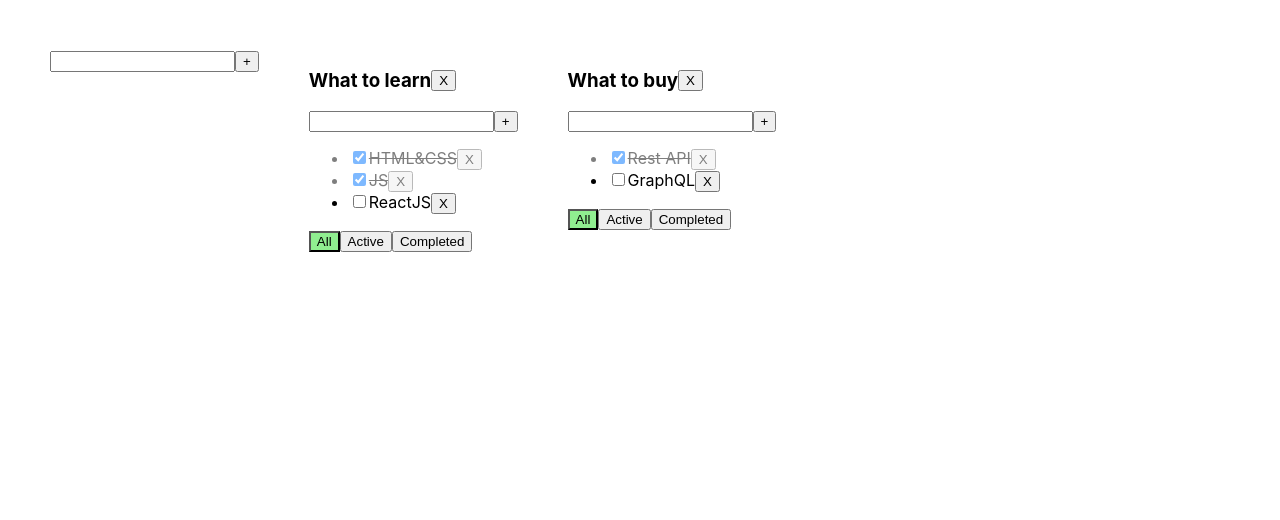
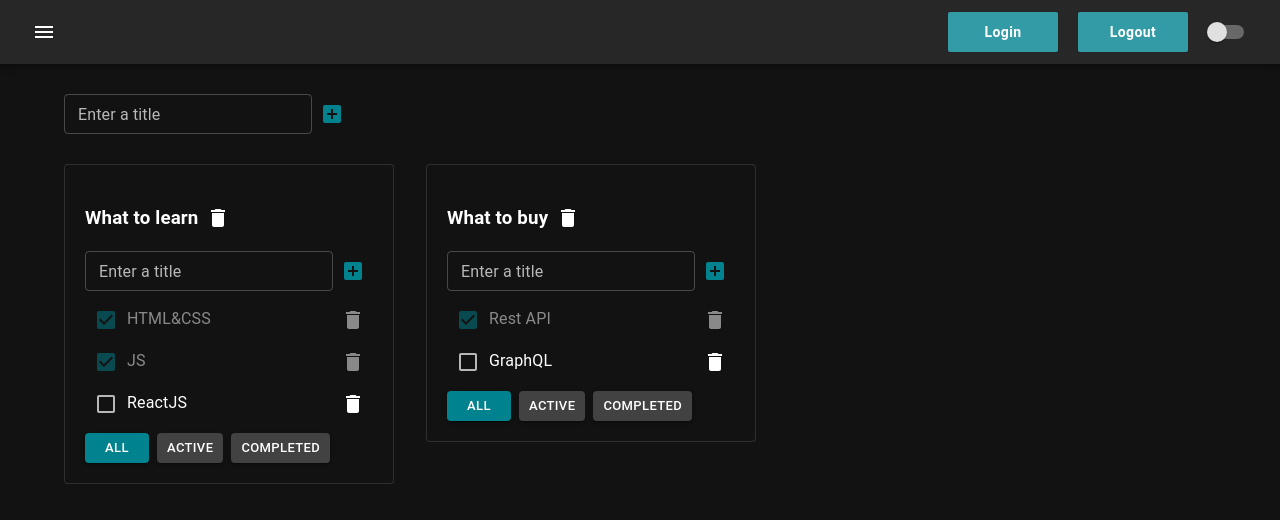
Before and after one commit to ibdkn/my-todolist, a React (Create React App) app: page / in a window 1280 px wide. Shown: the top 520 px of the page. Built offline with nearby package versions, Linux system fonts and the light colour scheme.

Commit message:
added styles

```diff
--- a/src/App.tsx
+++ b/src/App.tsx
@@ -3,6 +3,16 @@ import './App.css';
 import {Todolist} from "./components/Todolist/Todolist";
 import {v1} from "uuid";
 import {AddItemForm} from "./components/AddItemForm/AddItemForm";
+import Grid from '@mui/material/Grid';
+import {AppBar, CssBaseline, IconButton, Switch, Toolbar} from "@mui/material";
+import MenuIcon from '@mui/icons-material/Menu';
+import Container from '@mui/material/Container';
+import Paper from '@mui/material/Paper'
+import {MenuButton} from "./components/MenuButton";
+import { createTheme, ThemeProvider } from '@mui/material/styles'
+import {deepOrange, grey, lightBlue} from "@mui/material/colors";
+
+type ThemeMode = 'dark' | 'light'
 
 export type TodolistType = {
     id: string
@@ -26,6 +36,8 @@ const todolistID1 = v1()
 const todolistID2 = v1()
 
 function App() {
+    const [themeMode, setThemeMode] = useState<ThemeMode>('dark')
+
     const [todolists, setTodolists] = useState<TodolistType[]>([
         {id: todolistID1, title: 'What to learn', filter: 'all'},
         {id: todolistID2, title: 'What to buy', filter: 'all'},
@@ -33,13 +45,13 @@ function App() {
 
     const [tasks, setTasks] = useState<TasksState>({
         [todolistID1]: [
-            { id: v1(), title: 'HTML&CSS', isDone: true },
-            { id: v1(), title: 'JS', isDone: true },
-            { id: v1(), title: 'ReactJS', isDone: false },
+            {id: v1(), title: 'HTML&CSS', isDone: true},
+            {id: v1(), title: 'JS', isDone: true},
+            {id: v1(), title: 'ReactJS', isDone: false},
         ],
         [todolistID2]: [
-            { id: v1(), title: 'Rest API', isDone: true },
-            { id: v1(), title: 'GraphQL', isDone: false },
+            {id: v1(), title: 'Rest API', isDone: true},
+            {id: v1(), title: 'GraphQL', isDone: false},
         ],
     });
 
@@ -74,31 +86,61 @@ function App() {
     }
 
     const updateTaskTitle = (todolistID: string, taskID: string, title: string) => {
-        setTasks({...tasks, [todolistID]: tasks[todolistID].map(t => t.id === taskID ? {...t, title}: t)})
+        setTasks({...tasks, [todolistID]: tasks[todolistID].map(t => t.id === taskID ? {...t, title} : t)})
     }
 
     const changeTaskStatus = (todolistID: string, taskId: string, isDone: boolean) => {
         setTasks({...tasks, [todolistID]: tasks[todolistID].map(t => t.id === taskId ? {...t, isDone} : t)})
     }
 
+    const theme = createTheme({
+        palette: {
+            mode: themeMode === 'light' ? 'light' : 'dark',
+            primary: {
+                main: '#00838f',
+            },
+        },
+    });
+
+    const changeModeHandler = () => {
+        setThemeMode(themeMode == 'light' ? 'dark' : 'light')
+    }
+
     return (
-        <div className="App">
+        <ThemeProvider theme={theme}>
+            <CssBaseline/>
+            <AppBar position="static" sx={{ mb: '30px' }}>
+                <Toolbar sx={{ display: 'flex', justifyContent: 'space-between' }}>
+                    <IconButton color="inherit">
+                        <MenuIcon />
+                    </IconButton>
+                    <div>
+                        <MenuButton>Login</MenuButton>
+                        <MenuButton>Logout</MenuButton>
+                        <Switch color={'default'} onChange={changeModeHandler} />
+                    </div>
+                </Toolbar>
+            </AppBar>
+            <Container fixed>
+                <Grid container sx={{ mb: '30px' }}>
                     <AddItemForm addItem={addTodolist}/>
+                </Grid>
+                <Grid container spacing={4}>
                     {todolists.map(tl => {
 
                         const allTodolistTasks = tasks[tl.id];
-
                         let filteredTasks = allTodolistTasks;
-
-                if(tl.filter === 'active') {
+                        if (tl.filter === 'active') {
                             filteredTasks = allTodolistTasks.filter(t => !t.isDone);
                         }
-                if(tl.filter === 'completed') {
+                        if (tl.filter === 'completed') {
                             filteredTasks = allTodolistTasks.filter(t => t.isDone);
                         }
 
                         return (
-                    <Todolist key={tl.id}
+                            <Grid item key={tl.id}>
+                                <Paper sx={{ p: '20px' }} variant="outlined" square={false}>
+                                    <Todolist
                                         todolistID={tl.id}
                                         title={tl.title}
                                         tasks={filteredTasks}
@@ -111,9 +153,13 @@ function App() {
                                         updateTodolistTitle={updateTodolistTitle}
                                         changeFilter={changeFilter}
                                     />
+                                </Paper>
+                            </Grid>
                         )
                     })}
-        </div>
+                </Grid>
+            </Container>
+        </ThemeProvider>
     );
 }
 
--- a/src/components/AddItemForm/AddItemForm.tsx
+++ b/src/components/AddItemForm/AddItemForm.tsx
@@ -1,24 +1,24 @@
-import {Input} from "../Input/Input";
-import {Button} from "../Button/Button";
 import {ChangeEvent, KeyboardEvent, useState} from "react";
+import {IconButton, TextField} from "@mui/material";
+import AddBoxIcon from '@mui/icons-material/AddBox'
 
 type AddItemFormPropsType = {
     addItem: (title: string) => void
 };
 export const AddItemForm = ({addItem}: AddItemFormPropsType) => {
-    const [itemTitle, setItemTitle] = useState<string>('');
+    const [title, setTitle] = useState<string>('');
     const [error, setError] = useState<string | null>(null);
 
     const addItemHandler = () => {
-        if(itemTitle.trim() !== '') {
-            addItem(itemTitle.trim());
-            setItemTitle('');
+        if(title.trim() !== '') {
+            addItem(title.trim());
+            setTitle('');
         } else {
             setError('Title is required');
         }
     }
-    const changeTaskTitleHandler = (e: ChangeEvent<HTMLInputElement>) => {
-        setItemTitle(e.currentTarget.value);
+    const changeItemTitleHandler = (e: ChangeEvent<HTMLInputElement>) => {
+        setTitle(e.currentTarget.value);
     }
 
     const onKeyUpHandler = (e: KeyboardEvent<HTMLInputElement>) => {
@@ -30,13 +30,20 @@ export const AddItemForm = ({addItem}: AddItemFormPropsType) => {
 
     return (
         <div>
-            <Input
+            <TextField
+                label='Enter a title'
+                variant='outlined'
                 className={error ? 'error' : ''}
-                value={itemTitle}
-                onChange={changeTaskTitleHandler}
-                onKeyUp={onKeyUpHandler}/>
-            <Button title="+" onClick={addItemHandler}/>
-            {error && <p className="error-message">{error}</p>}
+                value={title}
+                size={'small'}
+                error={!!error}
+                helperText={error}
+                onChange={changeItemTitleHandler}
+                onKeyUp={onKeyUpHandler}
+            />
+            <IconButton onClick={addItemHandler} color={'primary'}>
+                <AddBoxIcon />
+            </IconButton>
         </div>
     );
 };
--- a/src/components/EditableSpan/EditableSpan.tsx
+++ b/src/components/EditableSpan/EditableSpan.tsx
@@ -1,4 +1,5 @@
 import {ChangeEvent, useState} from "react";
+import {TextField} from "@mui/material";
 
 type EditableSpanPropsType = {
     value: string
@@ -23,11 +24,14 @@ export const EditableSpan = ({value, onChange}: EditableSpanPropsType) => {
     return (
         <>
             {editMode ? (
-                    <input type="text"
-                           value={title}
-                           onBlur={deactivateEditModeHandler}
-                           onChange={changeTitleHandler}
-                           autoFocus/>
+                <TextField
+                    variant={'outlined'}
+                    value={title}
+                    size={'small'}
+                    onChange={changeTitleHandler}
+                    onBlur={deactivateEditModeHandler}
+                    autoFocus
+                />
                 ) : (
                     <span onClick={activateEditModeHandler}>{value}</span>
                 )
--- /dev/null
+++ b/src/components/MenuButton.tsx
@@ -0,0 +1,16 @@
+import {Button, styled} from "@mui/material";
+
+type MenuButtonProps = {
+    background?: string
+}
+
+export const MenuButton = styled(Button)<MenuButtonProps>(({ background, theme }) => ({
+    minWidth: '110px',
+    fontWeight: 'bold',
+    borderRadius: '2px',
+    textTransform: 'capitalize',
+    margin: '0 10px',
+    padding: '8px 24px',
+    color: theme.palette.primary.contrastText,
+    background: background || theme.palette.primary.light,
+}))
--- /dev/null
+++ b/src/components/Todolist/Todolist.styles.ts
@@ -0,0 +1,12 @@
+import {styled, SxProps} from '@mui/material'
+
+export const filterButtonsContainerSx: SxProps = {
+    display: 'flex',
+    justifyContent: 'space-between',
+}
+
+export const getListItemSx = (isDone: boolean): SxProps => ({
+    p: 0,
+    justifyContent: 'space-between',
+    opacity: isDone ? 0.5 : 1,
+})
--- a/src/components/Todolist/Todolist.tsx
+++ b/src/components/Todolist/Todolist.tsx
@@ -1,9 +1,12 @@
 import {FilterValueType, TaskType} from "../../App";
-import {Button} from "../Button/Button";
-import {Input} from "../Input/Input";
-import {ChangeEvent, KeyboardEvent, useState} from "react";
+import {ChangeEvent} from "react";
 import {AddItemForm} from "../AddItemForm/AddItemForm";
 import {EditableSpan} from "../EditableSpan/EditableSpan";
+import {Box, Checkbox, IconButton, List, ListItem} from "@mui/material";
+import DeleteIcon from '@mui/icons-material/Delete'
+import {Button} from '@mui/material'
+import {filterButtonsContainerSx, getListItemSx} from "./Todolist.styles";
+import Grid from "@mui/material/Grid";
 
 type TodolistPropsType = {
     todolistID: string
@@ -56,7 +59,9 @@ export const Todolist = ({
                 <h3>
                     <EditableSpan value={title} onChange={updateTodolostTitleHandler}/>
                 </h3>
-                <Button title="X" onClick={removeTodolistHandler}/>
+                <IconButton onClick={removeTodolistHandler}>
+                    <DeleteIcon/>
+                </IconButton>
             </div>
             <div>
                 <AddItemForm addItem={addTaskCallback}/>
@@ -64,7 +69,7 @@ export const Todolist = ({
             {tasks.length === 0 ? (
                 <p>There are no tasks</p>
             ) : (
-                <ul>
+                <List>
                     {tasks.map(t => {
                         const removeTaskHandler = () => {
                             removeTask(todolistID, t.id);
@@ -79,32 +84,56 @@ export const Todolist = ({
                         }
 
                         return (
-                            <li key={t.id} className={t.isDone ? 'is-done' : ''}>
-                                <input type="checkbox" checked={t.isDone} onChange={changeTaskStatusHandler}/>
+                            <ListItem
+                                key={t.id}
+                                className={t.isDone ? 'is-done' : ''}
+                                sx={getListItemSx(t.isDone)}>
+                                <div>
+                                    <Checkbox checked={t.isDone} onChange={changeTaskStatusHandler}/>
                                     <EditableSpan value={t.title} onChange={updateTaskTitleHandler}/>
-                                <Button title="X" onClick={removeTaskHandler}/>
-                            </li>
+                                </div>
+                                <IconButton onClick={removeTaskHandler}>
+                                    <DeleteIcon/>
+                                </IconButton>
+                            </ListItem>
                         )
                     })}
-                </ul>
+                </List>
             )}
-            <div>
+            <Box sx={filterButtonsContainerSx}>{/*...*/}</Box>
+            <Grid container spacing={1}>
+                <Grid item>
                     <Button
-                    title="All"
-                    className={filter === 'all' ? 'active-filter' : ''}
+                        size="small"
+                        variant="contained"
+                        // variant={filter === 'all' ? 'contained' : 'contained'}
+                        color={filter === 'all' ? 'primary' : 'inherit'}
                         onClick={() => changeFilterHandler('all')}
-                />
+                    >
+                        All
+                    </Button>
+                </Grid>
+                <Grid item>
                     <Button
-                    title="Active"
-                    className={filter === 'active' ? 'active-filter' : ''}
+                        size="small"
+                        variant="contained"
+                        color={filter === 'active' ? 'primary' : 'inherit'}
                         onClick={() => changeFilterHandler('active')}
-                />
+                    >
+                        Active
+                    </Button>
+                </Grid>
+                <Grid item>
                     <Button
-                    title="Completed"
-                    className={filter === 'completed' ? 'active-filter' : ''}
+                        size="small"
+                        variant="contained"
+                        color={filter === 'completed' ? 'primary' : 'inherit'}
                         onClick={() => changeFilterHandler('completed')}
-                />
-            </div>
+                    >
+                        Completed
+                    </Button>
+                </Grid>
+            </Grid>
         </div>
     );
 };
```
Lines whose indentation alone changed are shown as unchanged.
